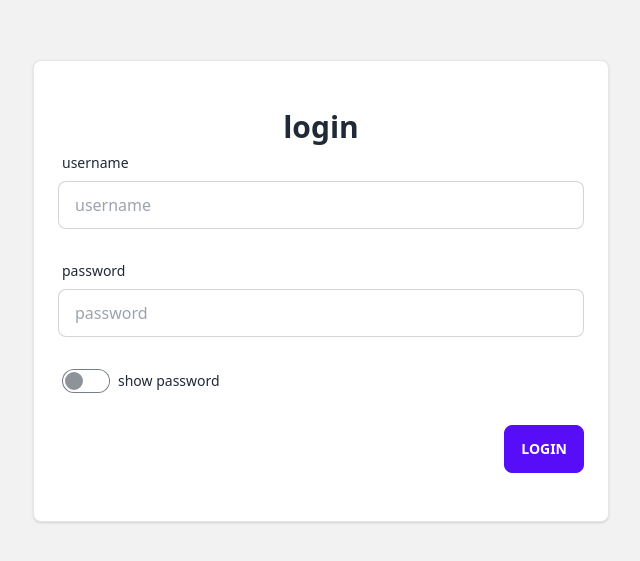
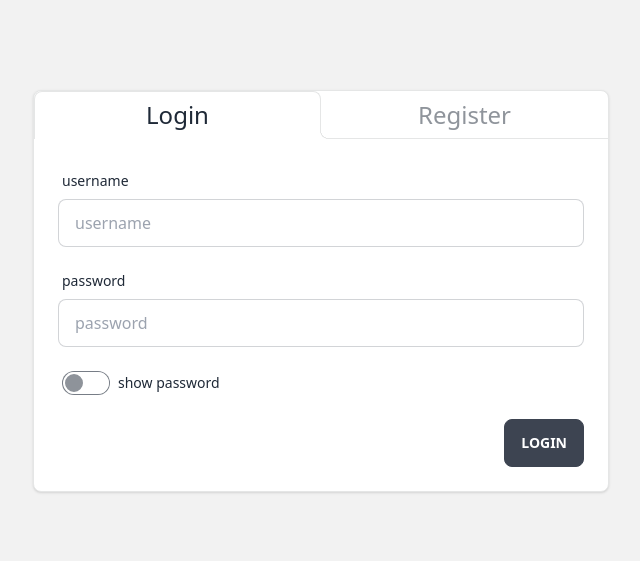
Before and after one commit to syamilAbdillah/post-book, a React (Vite) app: page /rpc/UserService in a window 1280 px wide. Shown: the part 109-670 px from the top of the page, without its empty margins (319-959 px from the left). Built offline with nearby package versions, Linux system fonts and the light colour scheme.

Commit message:
feat: update webrpc schema

```diff
--- a/src/main.jsx
+++ b/src/main.jsx
@@ -8,7 +8,7 @@ import { AuthProvider, useAuth } from './routes/context/authContext.jsx'
 
 // routes
 import Root, { loader as rootLoader } from './routes/root.jsx'
-import Login, { action as loginAction } from './routes/login.jsx'
+import Login from './routes/login.jsx'
 import Friends from './routes/friends.jsx'
 import Search from './routes/search.jsx'
 import Home, {action as homeAction} from './routes/home.jsx'
@@ -38,11 +38,6 @@ const router = createBrowserRouter([
         action: homeAction,
       }
     ]
-  },
-  {
-    path: '/login',
-    element: <Login/>,
-    action: loginAction,
   }
 ])
 
--- a/src/routes/components/utils.js
+++ b/src/routes/components/utils.js
@@ -3,3 +3,9 @@ export const formatDate = (unixEpochMili) => new Intl.DateTimeFormat("en", {time
 export const delay = ms => new Promise(res => {
 	setTimeout(res, ms)
 })
+
+export const formAction = fn => ev => {
+	ev.preventDefault()
+	const data = Object.fromEntries(new FormData(ev.currentTarget))
+	fn(data, ev)
+}
--- a/src/routes/context/authContext.jsx
+++ b/src/routes/context/authContext.jsx
@@ -12,10 +12,6 @@ export function AuthProvider({ children }) {
 	const [loading, setLoading] = useState(true)
 	const authenticating = async () => {
 		await delay(2000)
-
-		if(Math.random() < 0.5) {
-			return {id: 'somerandomid'}
-		}
 
 		return undefined
 	}
--- a/src/routes/login.jsx
+++ b/src/routes/login.jsx
@@ -3,23 +3,13 @@ import { Form, useNavigate } from 'react-router-dom'
 import TextInput from './components/TextInput.jsx'
 import Toggle from './components/Toggle.jsx'
 import { useAuth } from './context/authContext.jsx'
+import { formAction } from './components/utils'
 
-export async function action({ request }) {
-	const formData = await request.formData()
-	console.log(Object.fromEntries(formData))
-	return null
-}
+function Login() {
+	const [show, setShow] = useState(false)
+	const handleSubmit = formAction(data => console.log(data))
 
-export default function Login() {
-	const [show, setShow] = useState(false)
-	const handleSubmit = ev => {
-		ev.preventDefault()
-	}
-
-	return <PageLayout>
-		<FormCard>
-			<h2 className="text-3xl font-black text-center">login</h2>
-			<form className="grid gap-6" onSubmit={handleSubmit}>
+	return <form className="grid gap-4" onSubmit={handleSubmit}>
 		<TextInput
 			name="username"
 			placeholder="username"
@@ -32,15 +22,105 @@ export default function Login() {
 			label="password"
 			type={show ? "text":"password"}
 		/>
-				<Toggle value={show} onChange={ev => setShow(ev.currentTarget.checked)} label="show password" />
+		<Toggle
+			value={show}
+			onChange={
+				ev => setShow(ev.currentTarget.checked)
+			}
+			label="show password"
+		/>
 		<div className="flex justify-end gap-2">
-					<button type="submit" className="btn btn-primary">login</button>
+			<button type="submit" className="btn">login</button>
 		</div>
 	</form>
-		</FormCard>
+}
+
+function Register() {
+	const handleSubmit = formAction(data => console.log(data))
+	const [show, setShow] = useState(false)
+
+	return <form className="grid gap-4" onSubmit={handleSubmit}>
+		<TextInput
+			name="username"
+			placeholder="username"
+			label="username"
+			type="text"
+		/>
+		<TextInput
+			name="name"
+			placeholder="fullname"
+			label="fullname"
+			type="text"
+		/>
+		<div className="grid gap-4 md:grid-cols-2">
+			<TextInput
+				name="password"
+				placeholder="password"
+				label="password"
+				type={show ? "text":"password"}
+			/>
+			<TextInput
+				name="confirm"
+				placeholder="confirm password"
+				label="confirm password"
+				type={show ? "text":"password"}
+			/>
+		</div>
+		<Toggle
+			value={show}
+			onChange={
+				ev => setShow(ev.currentTarget.checked)
+			}
+			label="show password"
+		/>
+		<div className="flex justify-end gap-2">
+			<button type="submit" className="btn">register</button>
+		</div>
+	</form>
+}
+
+const TAB = Object.freeze({
+	LOGIN: 'LOGIN',
+	REGISTER: 'REGISTER',
+})
+
+export default function AuthPage({ children }) {
+	const [active, setActive] = useState(TAB.LOGIN)
+
+	return <PageLayout>
+		<article className="w-full md:max-w-xl bg-base-100 border border-base-300 shadow rounded-lg">
+			<Tabs>
+				<Tab
+					active={active == TAB.LOGIN}
+					onClick={() => setActive(TAB.LOGIN)}
+				>
+					Login
+				</Tab>
+				<Tab
+					onClick={() => setActive(TAB.REGISTER)}
+					active={active == TAB.REGISTER}
+				>
+					Register
+				</Tab>
+			</Tabs>
+			<div className="p-6">
+				{active == TAB.LOGIN ? (<Login/>): (<Register/>)}
+			</div>
+		</article>
 	</PageLayout>
 }
 
-const FormCard = ({ children }) => <article className="w-full md:max-w-xl px-6 py-12 bg-base-100 border border-base-300 shadow rounded-lg">{children}</article>
+const PageLayout = ({ children }) => <div className="min-h-screen bg-base-200 flex justify-center items-center p-6">{children}</div>
 
-const PageLayout = ({ children }) => <div className="min-h-screen bg-base-200 flex justify-center items-center p-6">{children}</div>
+const Tabs = ({ children }) => <div className="tabs grid grid-cols-2">
+	{children}
+</div>
+
+const Tab = ({ children, active, ...rest }) => {
+	return <a
+		{...rest}
+		className={`tab tab-lg tab-lifted text-2xl ${active && 'tab-active'}`}
+	>
+	{children}
+	</a>
+}
```
Also changed, not shown: 2 other files (tests, documents, lock files or other folders). Lines whose indentation alone changed are shown as unchanged.
